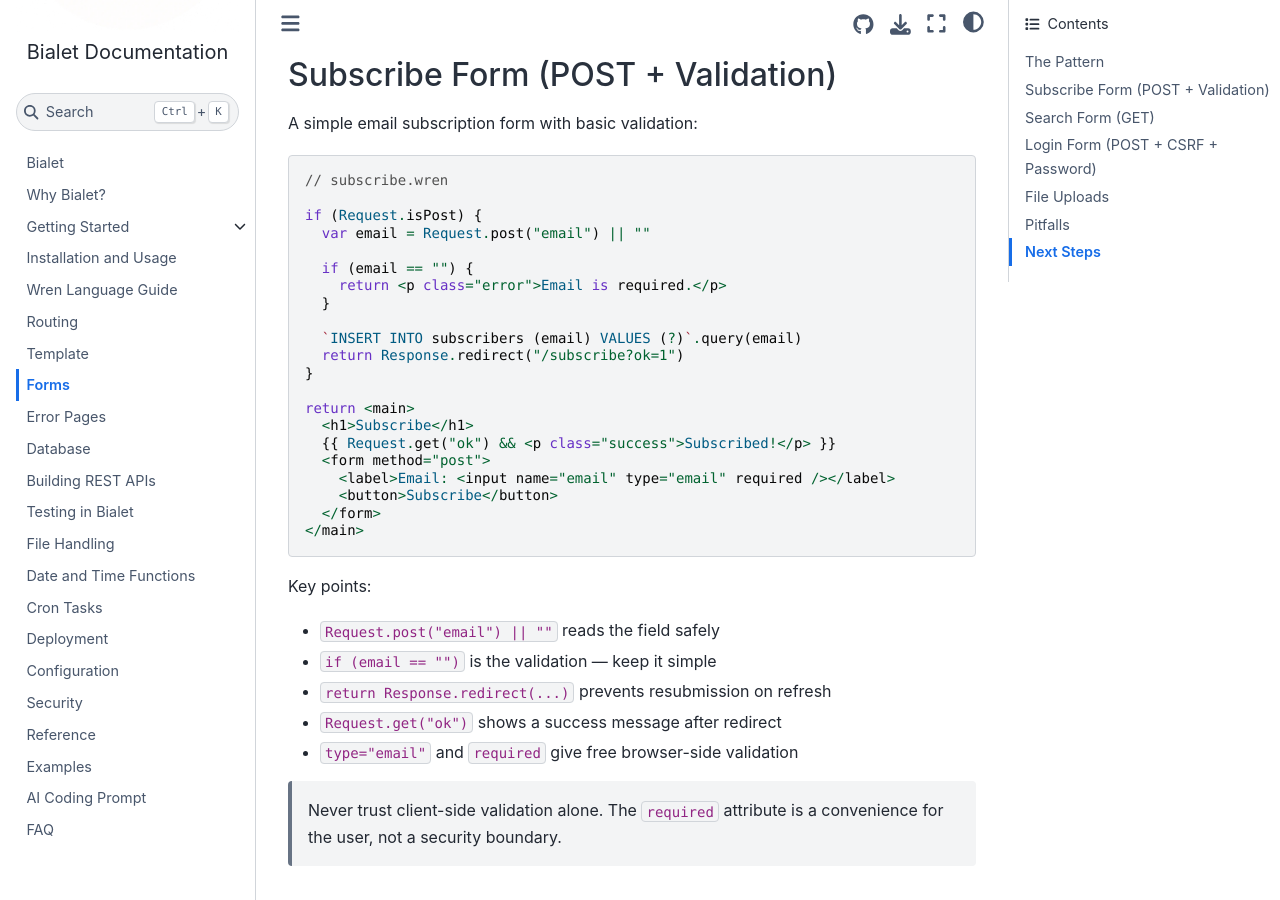
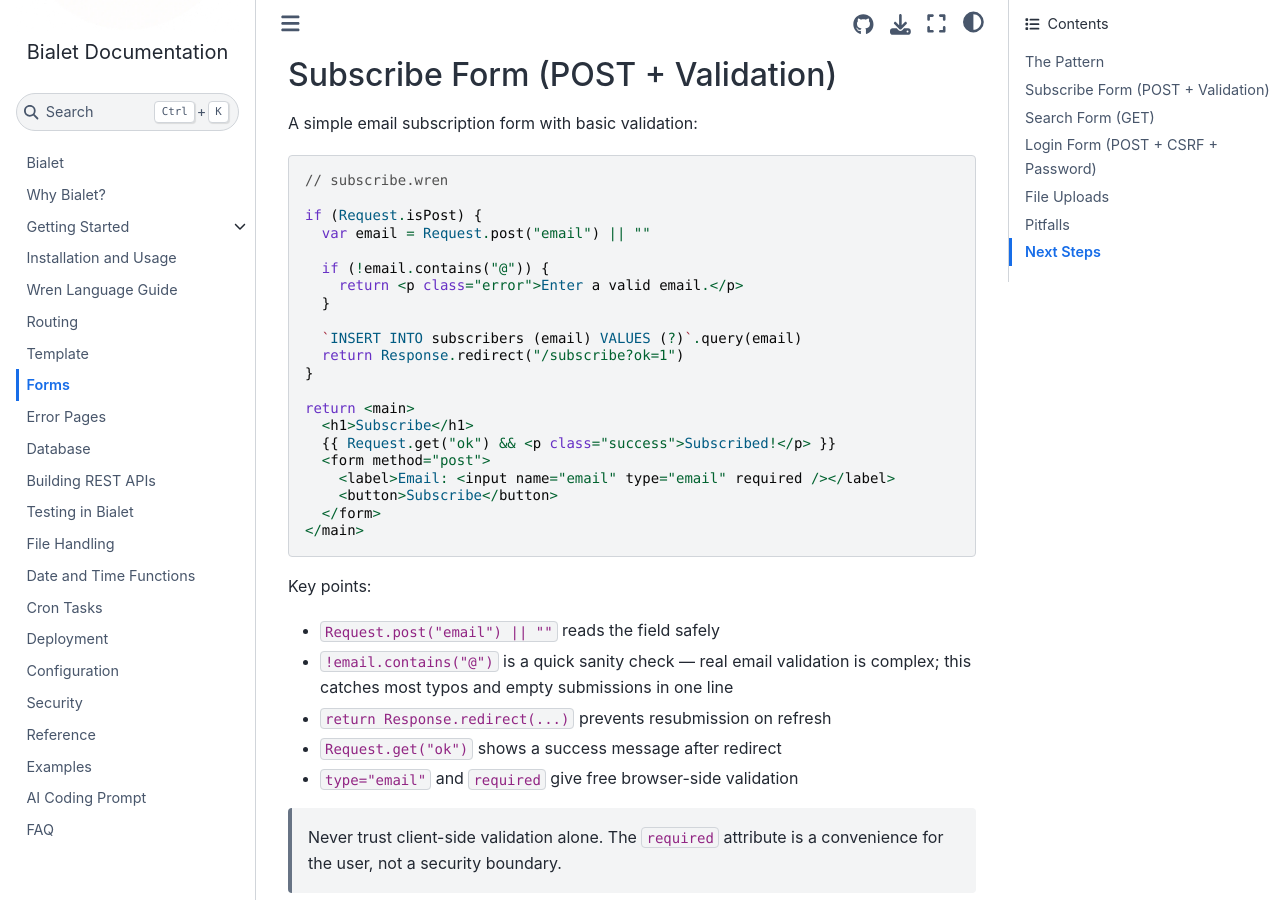
Before and after one commit to bialet/bialet, a Sphinx documentation site: the page built from docs/forms.md, in a window 1280 px wide and 900 px high, scrolled down 732 px. Built offline with Sphinx 7.4.7 and the Sphinx Book theme 1.1.4, drawn with Linux system fonts in a browser that asks for light colours; the version number could not be read and is left out.

Commit message:
docs: use .contains("@") for email validation in subscribe form

```diff
--- a/docs/forms.md
+++ b/docs/forms.md
@@ -39,8 +39,8 @@
 if (Request.isPost) {
   var email = Request.post("email") || ""
 
-  if (email == "") {
-    return <p class="error">Email is required.</p>
+  if (!email.contains("@")) {
+    return <p class="error">Enter a valid email.</p>
   }
 
   `INSERT INTO subscribers (email) VALUES (?)`.query(email)
@@ -59,7 +59,8 @@
 
 Key points:
 - `Request.post("email") || ""` reads the field safely
-- `if (email == "")` is the validation — keep it simple
+- `!email.contains("@")` is a quick sanity check — real email validation is
+  complex; this catches most typos and empty submissions in one line
 - `return Response.redirect(...)` prevents resubmission on refresh
 - `Request.get("ok")` shows a success message after redirect
 - `type="email"` and `required` give free browser-side validation
```
